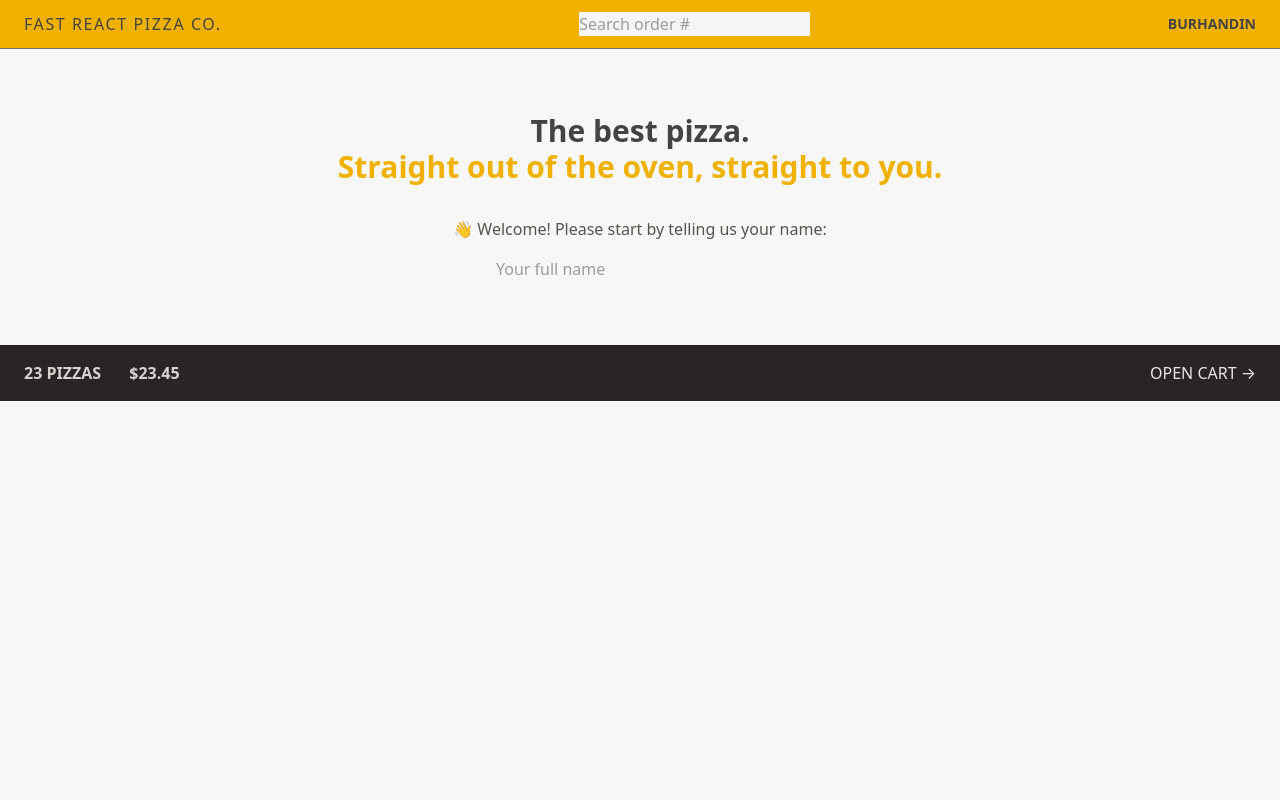
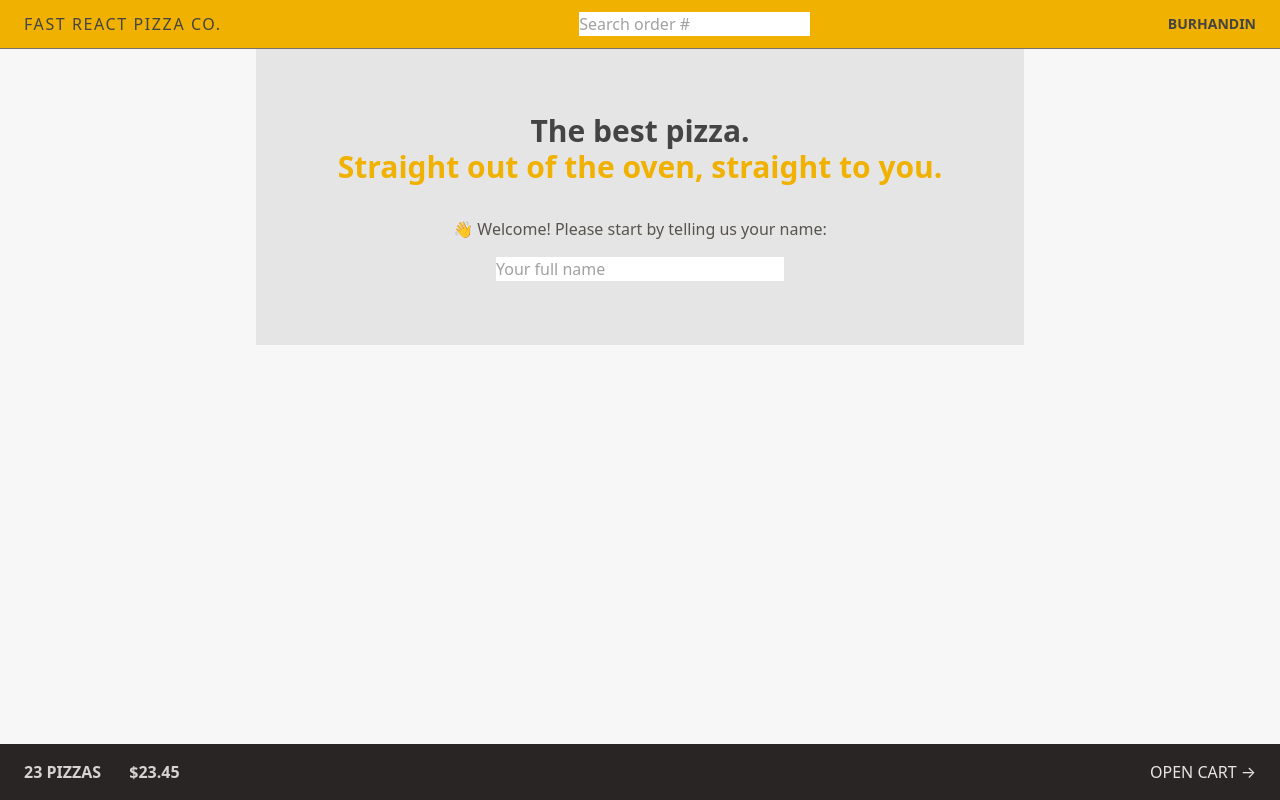
Before and after one commit to burhanudinrabbani666/fast-react-pizza-co, a React (Vite) app: page / in a window 1280 px wide. Built offline with nearby package versions, Linux system fonts and the light colour scheme.

Commit message:
feat: tailwind css grid

```diff
--- a/src/index.css
+++ b/src/index.css
@@ -63,3 +63,7 @@
       100% 100%;
   }
 }
+
+input {
+  background-color: white;
+}
--- a/src/ui/AppLayout.jsx
+++ b/src/ui/AppLayout.jsx
@@ -8,12 +8,16 @@
   const isLoading = navigation.state === "loading";
 
   return (
-    <div className="">
+    <div className="grid h-screen grid-rows-[auto_1fr_auto]">
       {isLoading && <Loader />}
       <Header />
-      <main className="">
-        <Outlet />
-      </main>
+
+      <div className="overflow-scroll">
+        <main className="mx-auto max-w-3xl overflow-scroll bg-neutral-200">
+          <Outlet />
+        </main>
+      </div>
+
       <CartOverview />
     </div>
   );
```
